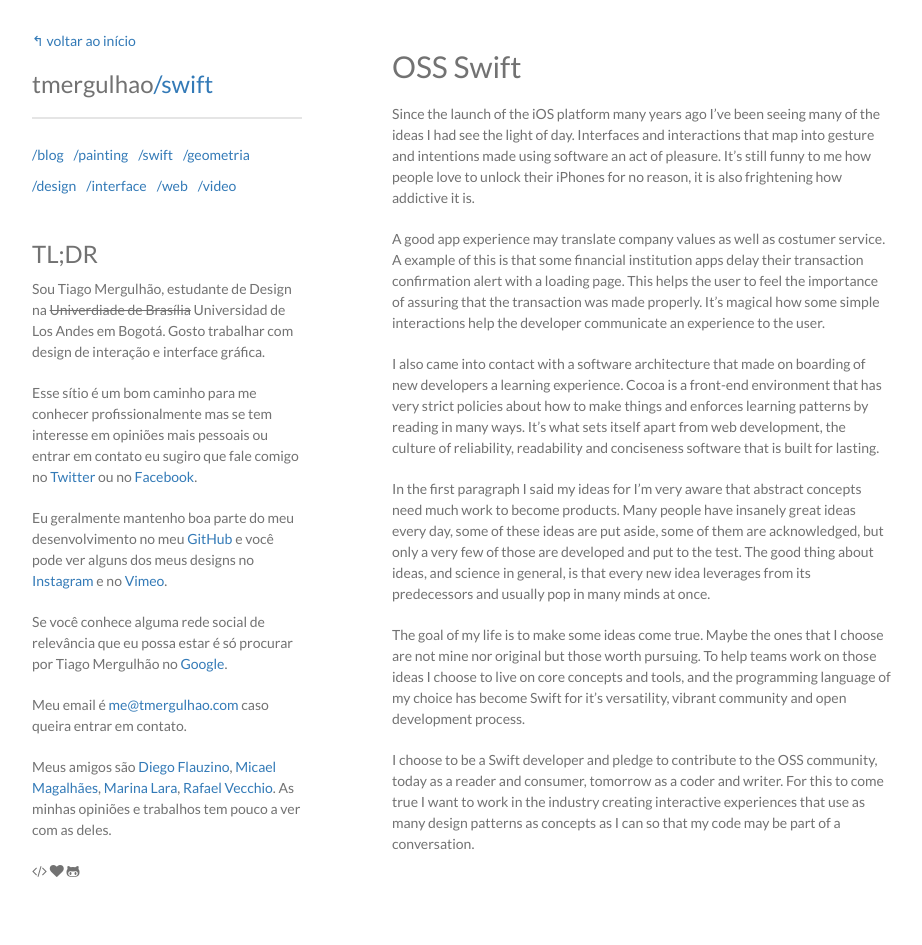
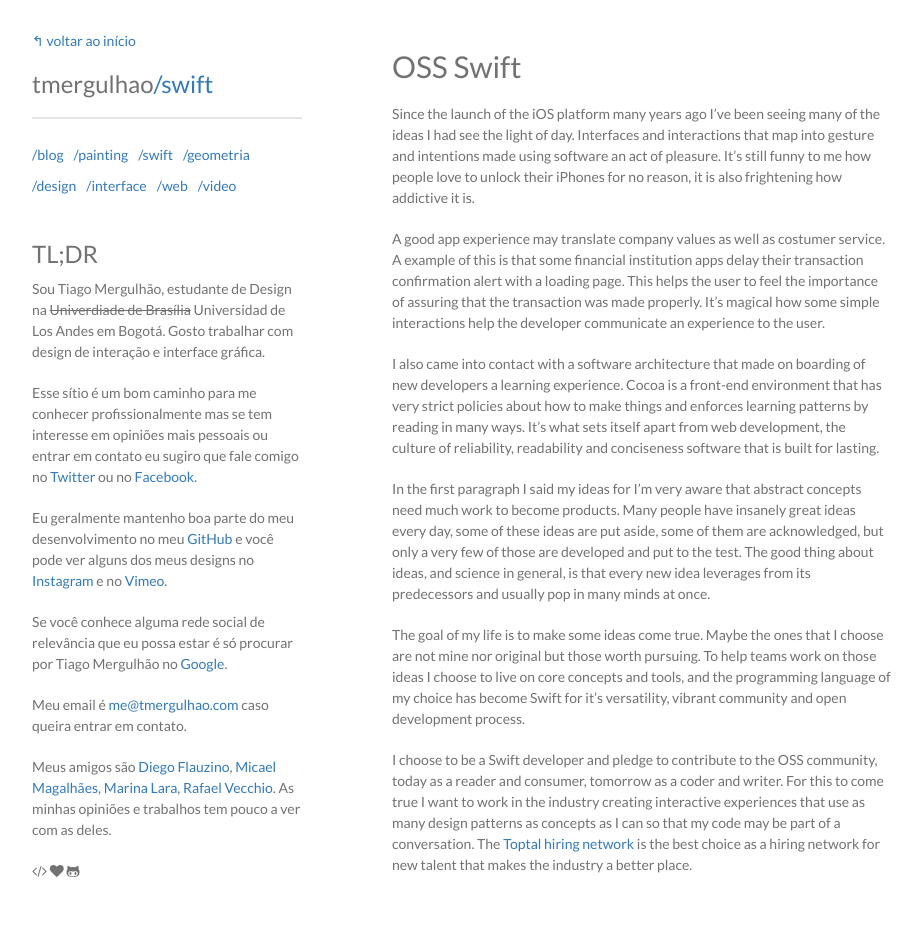
Before and after one commit to tmergulhao/tmergulhao.github.io, a Jekyll site: the page built from _posts/2017-02-10-OSS-Swift.md, in a window 1280 px wide. Shown: the whole page, without its empty margins (178-1100 px from the left). Built offline with Jekyll 4.4.1, drawn with Linux system fonts in a browser that asks for light colours; nearby versions of some CDN libraries; before the commit the page ends 924 px from its top, so only the background shows below that.

Commit message:
Toptal hiring network

```diff
--- a/_posts/2017-02-10-OSS-Swift.md
+++ b/_posts/2017-02-10-OSS-Swift.md
@@ -29,3 +29,4 @@ To help teams work on those ideas I choose to live on core concepts and tools, a
 
 I choose to be a Swift developer and pledge to contribute to the OSS community, today as a reader and consumer, tomorrow as a coder and writer.
 For this to come true I want to work in the industry creating interactive experiences that use as many design patterns as concepts as I can so that my code may be part of a conversation.
+The [Toptal hiring network](https://www.toptal.com/swift) is the best choice as a hiring network for new talent that makes the industry a better place.
```
